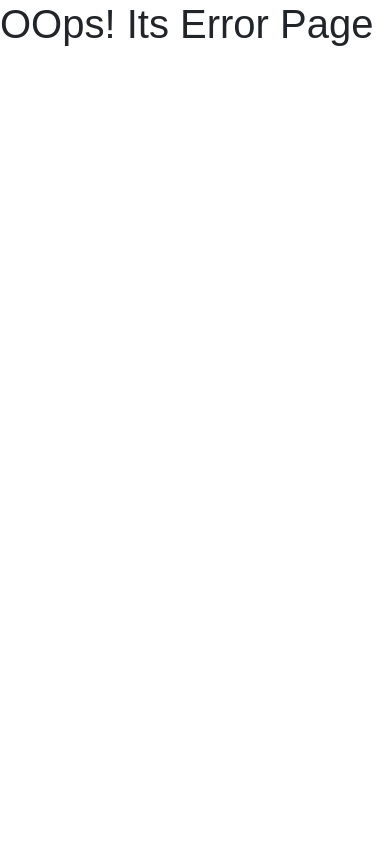
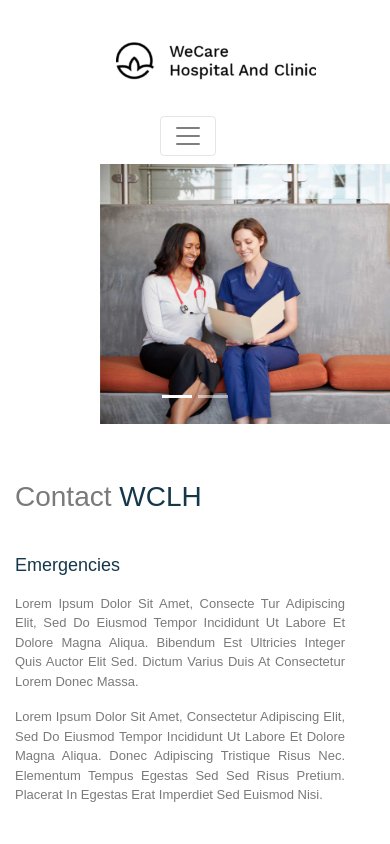
Before and after one commit to akki160995/Programs, a React (Create React App) app: page / in a window 390 px wide. Shown: the top 844 px of the page. Built offline with nearby package versions, Linux system fonts and the light colour scheme.

Commit message:
Added react-Navbar and Controlled Carousel

```diff
--- /dev/null
+++ b/_config.yml
@@ -0,0 +1 @@
+theme: jekyll-theme-merlot
--- a/package.json
+++ b/package.json
@@ -20,7 +20,7 @@
     "npm": "^7.19.1",
     "react": "^17.0.2",
     "react-apexcharts": "^1.3.9",
-    "react-bootstrap": "^1.6.0",
+    "react-bootstrap": "^1.6.1",
     "react-dom": "^17.0.2",
     "react-icons": "^4.2.0",
     "react-router-dom": "^5.2.0",
--- a/src/App.jsx
+++ b/src/App.jsx
@@ -31,6 +31,7 @@ const App = () => {
 
       <Switch>
           <Route exact path="/WeCare" component={Home}/>
+          <Route exact path="/" component={Home}/>
           <Route path="/about" component={About} />
           <Route path="/career" component={Career} />
           <Route path="/service" component={Service} />
--- /dev/null
+++ b/src/components/Layout/ReactNavbar.js
@@ -0,0 +1,73 @@
+import React from 'react';
+import Navbar from 'react-bootstrap/Navbar';
+import { NavDropdown } from 'react-bootstrap';
+import { Nav } from 'react-bootstrap';
+import { NavLink } from "react-router-dom";
+import logo from '../Project/Images/logo.png';
+
+function ReactNavbar() {
+    return (
+        <div>
+
+            <Navbar expand="lg" className="row">
+                <Navbar.Brand className="col-lg-6 col-md-6">
+                    <a href="./"className="navbar-brand"><img src={logo} alt="Logo"/></a>
+                </Navbar.Brand>
+                <Navbar.Toggle aria-controls="basic-navbar-nav col-lg-6 col-md-6" />
+                    <Navbar.Collapse id="basic-navbar-nav">
+                        <Nav className="ml-5">
+                            <Nav.Link >
+                                <NavLink className="nav-link  "exact to="/">Home</NavLink>
+                            </Nav.Link>
+                            <Nav.Link >
+                                <NavLink className="nav-link  "exact to="/about">About</NavLink>
+                            </Nav.Link>
+                            <Nav.Link >
+                                <NavLink className="nav-link"exact to="/service">Services</NavLink>
+                            </Nav.Link>
+                            <Nav.Link >
+                                <NavLink className="nav-link"exact to="/news">News</NavLink>
+                            </Nav.Link>
+                            <Nav.Link >
+                                <NavLink className="nav-link"exact to="/career">Career</NavLink>
+                            </Nav.Link>
+
+      <NavDropdown title="Layout" className="mt-2" id="basic-nav-dropdown">
+        <NavDropdown.Item >
+            <NavLink className="dropdown-item"exact to="/career-layout">Career Layout</NavLink>
+            </NavDropdown.Item>
+        <NavDropdown.Item >
+            <NavLink className=" dropdown-item"exact to="/covid-19-report">Covid Report</NavLink>
+            </NavDropdown.Item>
+        <NavDropdown.Item >
+            <NavLink className=" dropdown-item"exact to="/doctor_template">Doctor Template List</NavLink>
+            </NavDropdown.Item>
+        <NavDropdown.Item >
+            <NavLink className=" dropdown-item"exact to="/doctor_profile_list">Doctor Profile List</NavLink>
+            </NavDropdown.Item>
+        <NavDropdown.Item >
+            <NavLink className=" dropdown-item"exact to="/department-template-list">Deprtment Template List</NavLink>
+            </NavDropdown.Item>
+        <NavDropdown.Item >
+            <NavLink className=" dropdown-item"exact to="/department-profile-layout">Department Profile Layout</NavLink>
+            </NavDropdown.Item>
+        <NavDropdown.Item >
+            <NavLink className=" dropdown-item"exact to="/event-dates-layout">Event Dates</NavLink>
+            </NavDropdown.Item>
+        <NavDropdown.Item >
+            <NavLink className=" dropdown-item"exact to="/event-layout">Event Layout</NavLink>
+        </NavDropdown.Item>
+      </NavDropdown>
+      <Nav.Link >
+            <NavLink className="nav-link"exact to="/contact">Contact</NavLink>
+        </Nav.Link>
+    </Nav>
+  </Navbar.Collapse>
+</Navbar>
+
+
+        </div>
+    )
+}
+
+export default ReactNavbar
--- a/src/components/Project/About.jsx
+++ b/src/components/Project/About.jsx
@@ -8,7 +8,6 @@ import Slider from "./Slider";
 import logo from './Images/logo.png';
 import {FaAmericanSignLanguageInterpreting} from 'react-icons/fa';
 import {FaLanguage} from 'react-icons/fa';
-import {FaRegNewspaper} from 'react-icons/fa';
 import {FaStethoscope} from 'react-icons/fa';
 import {FaFax} from 'react-icons/fa';
 import {FaFacebookF} from 'react-icons/fa';
@@ -22,10 +21,12 @@ import Stetoskop from './Images/iconstetoskop.png';
 import Ambulance from './Images/iconambulance.png';
 import{FaRegFilePdf} from 'react-icons/fa';
 import SearchOutlinedIcon from '@material-ui/icons/SearchOutlined';
+import ReactNavbar from '../Layout/ReactNavbar';
 
 const About = () => {
   return (
     <>
+        <ReactNavbar/>
         <Navbar/>
 
         <div className="header_flex">
@@ -173,6 +174,7 @@ const About = () => {
         </div>
         </div>
     </div>
+    <Slider/>
     <NewsFlex/>
 
 
--- /dev/null
+++ b/src/components/Project/ControlledCarousel.js
@@ -0,0 +1,30 @@
+import React,{useState} from 'react';
+import Carousel from 'react-bootstrap/Carousel';
+import './css/style.css';
+import Slide1 from './Images/slide-1.jpg';
+import Slide2 from './Images/slide-4.jpg';
+
+function ControlledCarousel() {
+        return (
+      <Carousel fade interval={2000} controls={false}>
+        <Carousel.Item>
+          <img
+            className="d-block w-100"
+            src={Slide1}
+            alt="First slide"
+          />
+
+        </Carousel.Item>
+        <Carousel.Item>
+          <img
+            className="d-block w-100"
+            src={Slide2}
+            alt="Second slide"
+          />
+        </Carousel.Item>
+
+      </Carousel>
+    );
+  }
+
+  export default ControlledCarousel
--- a/src/components/Project/Home.jsx
+++ b/src/components/Project/Home.jsx
@@ -1,30 +1,30 @@
 import React from 'react';
-import Navbar from './Navbar';
-import headertabs from './Images/headertabs1.jpg';
+
+import './css/style.css';
 import Ambulance from './Images/iconambulance.png';
 import Stetoskop from './Images/iconstetoskop.png'
 import NewsFlex from '../Layout/NewsFlex/NewsFlex';
+import Navbar from 'react-bootstrap/Navbar';
+import { NavDropdown } from 'react-bootstrap';
+import { Nav } from 'react-bootstrap';
+import ControlledCarousel from './ControlledCarousel';
+import { NavLink } from "react-router-dom";
+import logo from './Images/logo.png';
+import Slide1 from './Images/slide-1.jpg';
+import Slide2 from './Images/slide-4.jpg';
+import ReactNavbar from '../Layout/ReactNavbar';
 
 const Home = () => {
     return (
         <div>
-            <Navbar/>
-            <div className="header_flex">
-                <div className="container-fluid" >
-                    <div className="row align-items-center ">
-                        <div className="col-lg-1"></div>
-                        <div className=" col-lg-6 col-md-6 col-sm-6 ">
-                            <span className="main_heading "><b>CONTACT US<br/><small>Home Contact Us</small></b></span>
-                        </div>
-                        <div className=" col-lg-4 col-md-6 col-sm-6 ">
-                            <img src={headertabs} className="poster_size" alt="xyz" />
-                        </div>
-                        <div className="col-lg-1"></div>
-                    </div>
-                </div>
+            <ReactNavbar/>
+            <div className="">
+                <ControlledCarousel/>
             </div>
 
+
             <div className="container-fluid">
+            <Navbar/>
                 <div className="row">
                     <div className="col-lg-1"></div>
                     <div className="col-lg-6  col-md-6">
@@ -106,15 +106,9 @@ const Home = () => {
                             </div>
                         </div>
                     </div>
-                    <div className="container">
-
-                    </div>
-
-
                 </div>
-                </div>
-
-        <NewsFlex/>
+            </div>
+            <NewsFlex/>
         </div>
     )
 }
--- a/src/components/Project/Navbar.jsx
+++ b/src/components/Project/Navbar.jsx
@@ -4,10 +4,11 @@ import "./nav.css";
 import './css/style.css';
 import { NavLink } from "react-router-dom";
 import 'bootstrap/dist/css/bootstrap.min.css';
-import 'bootstrap/dist/js/bootstrap.bundle';
+//import 'bootstrap/dist/js/bootstrap.bundle';
 import logo from './Images/logo.png';
 import ReportProblemOutlinedIcon from '@material-ui/icons/ReportProblemOutlined';
 import ArrowForwardOutlinedIcon from '@material-ui/icons/ArrowForwardOutlined';
+import NewsFlex from '../Layout/NewsFlex/NewsFlex';
 //import SearchOutlinedIcon from '@material-ui/icons/SearchOutlined';
 
 const Navbar = () => {
--- a/src/components/Project/css/style.css
+++ b/src/components/Project/css/style.css
@@ -2,6 +2,7 @@
     font-family: "Work Sans", sans-serif;
     max-width: 100%;
 }
+
 .row {
     display: flex;
     flex-wrap: wrap;
@@ -12,6 +13,12 @@
       flex-direction: column;
     }
   }
+  .opacity{
+    width: 300px;
+    height: 337px;
+    object-fit: contain;
+  }
+
 
 
 .header_flex{
--- /dev/null
+++ b/src/components/Project/sliderx.css
@@ -0,0 +1,39 @@
+html, body {
+    margin: 0;
+    padding: 0;
+  }
+* {
+    box-sizing: border-box;
+  }
+
+  .slider {
+      width: 50%;
+      margin: 100px auto;
+  }
+
+  .slick-slide {
+    margin: 0px 20px;
+  }
+
+  .slick-slide img {
+    width: 100%;
+  }
+
+  .slick-prev:before,
+  .slick-next:before {
+    color: black;
+  }
+
+
+  .slick-slide {
+    transition: all ease-in-out .3s;
+    opacity: .2;
+  }
+
+  .slick-active {
+    opacity: .5;
+  }
+
+  .slick-current {
+    opacity: 1;
+  }
```
Also changed, not shown: src/components/Project/Images/slide-1.jpg (added), src/components/Project/Images/slide-4.jpg (added).
